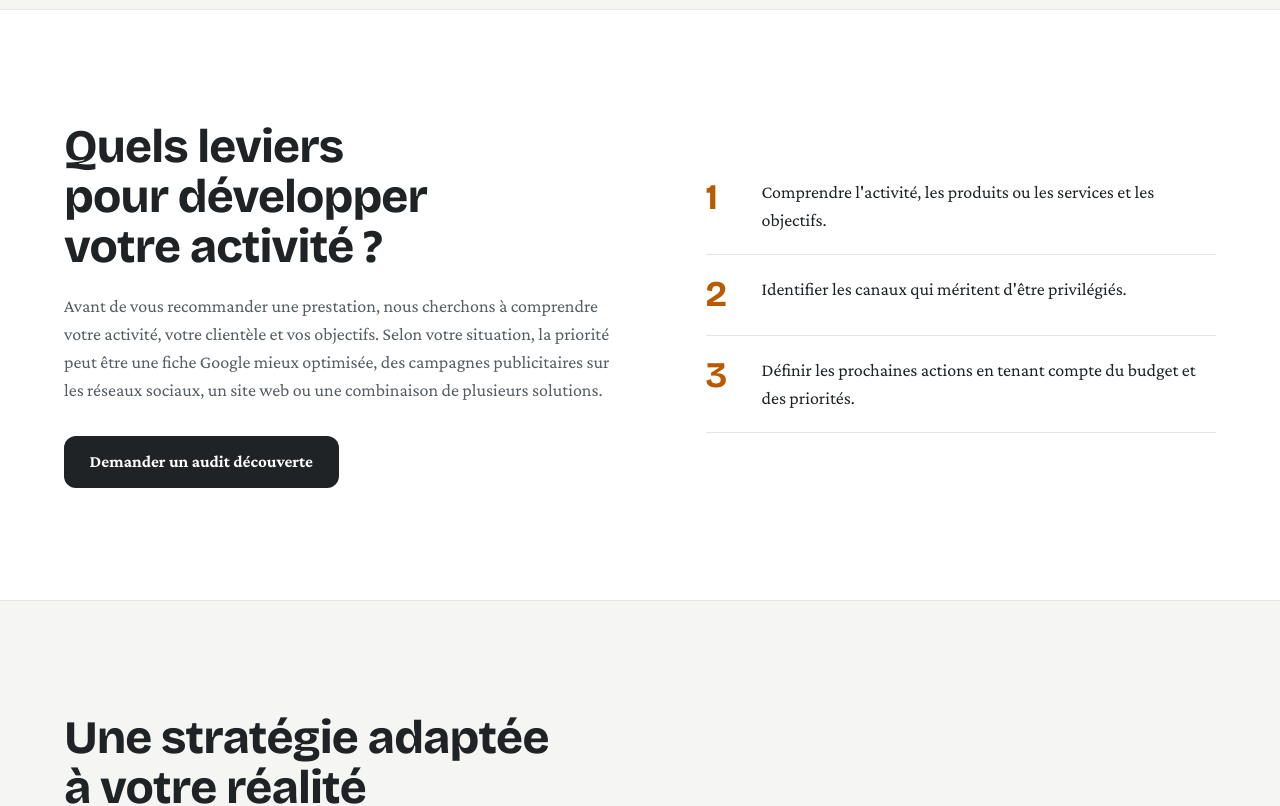
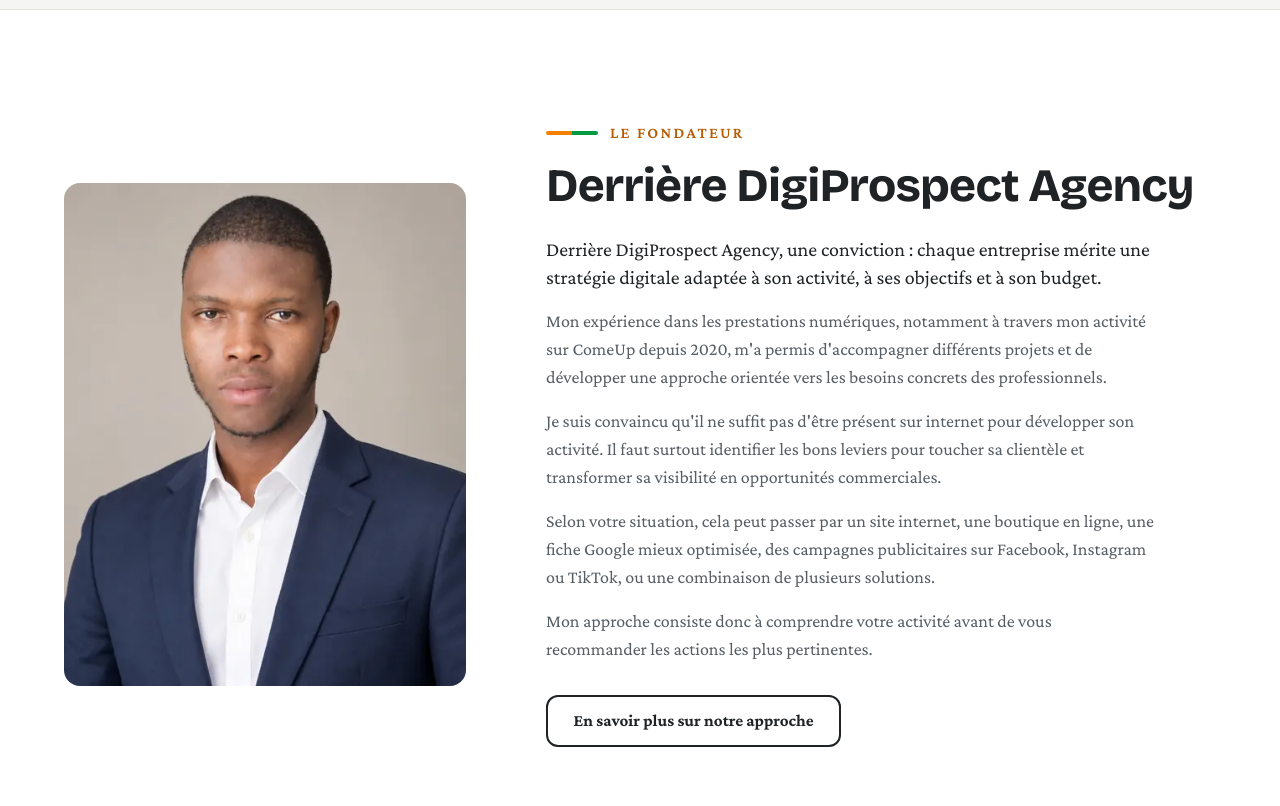
Before and after one commit to delsonlife/digiprospect-agency, a Next.js app: page / in a window 1280 px wide. Shown: the part 1720-2526 px from the top of the page. Built offline with nearby package versions, Linux system fonts and the light colour scheme; no server answers.

Commit message:
Section Le fondateur

```diff
--- a/src/app/page.tsx
+++ b/src/app/page.tsx
@@ -3,6 +3,7 @@ import Link from "next/link";
 import { ComeupSection } from "@/components/ComeupSection";
 import { CtaBand } from "@/components/CtaBand";
 import { Faq } from "@/components/Faq";
+import { FounderSection } from "@/components/FounderSection";
 import { FeatureCards, type Feature } from "@/components/FeatureCards";
 import { HeroLevers } from "@/components/HeroLevers";
 import { type IconName } from "@/components/Icon";
@@ -94,6 +95,8 @@ export default function HomePage() {
           <div className="mt-10"><FeatureCards items={serviceCards} cols={2} /></div>
         </div>
       </section>
+
+      <FounderSection />
 
       <section className="section">
         <div className="container-page grid gap-10 lg:grid-cols-[1.1fr_1fr] lg:gap-20">
--- /dev/null
+++ b/src/components/FounderSection.tsx
@@ -0,0 +1,50 @@
+import Link from "next/link";
+
+/** Présentation du fondateur (accueil). Texte fourni par le fondateur, à la première personne. */
+export function FounderSection() {
+  return (
+    <section className="section border-b border-line">
+      <div className="container-page grid items-center gap-10 md:grid-cols-[0.8fr_1.2fr] lg:grid-cols-[0.75fr_1.25fr] lg:gap-20">
+        <div className="mx-auto w-full max-w-[22rem] md:max-w-none">
+          {/* eslint-disable-next-line @next/next/no-img-element */}
+          <img
+            src="/images/portrait-fondateur-digiprospect-agency.webp"
+            srcSet="/images/portrait-fondateur-digiprospect-agency-480.webp 480w, /images/portrait-fondateur-digiprospect-agency.webp 800w"
+            sizes="(min-width: 1024px) 400px, (min-width: 768px) 40vw, 352px"
+            alt="Portrait du fondateur de DigiProspect Agency"
+            width={800}
+            height={1000}
+            loading="lazy"
+            decoding="async"
+            className="aspect-[4/5] w-full rounded-2xl object-cover"
+          />
+        </div>
+        <div>
+          <p className="flex items-center gap-3 text-sm font-semibold uppercase tracking-[0.14em] text-orange-deep">
+            <span className="tricolor-sm" aria-hidden="true" />
+            Le fondateur
+          </p>
+          <h2 className="mt-4 text-h2">Derrière DigiProspect Agency</h2>
+          <div className="prose-measure mt-6 space-y-4 text-lg text-ink-soft">
+            <p className="text-xl text-ink">
+              Derrière DigiProspect Agency, une conviction : chaque entreprise mérite une stratégie digitale adaptée à son activité, à ses objectifs et à son budget.
+            </p>
+            <p>
+              Mon expérience dans les prestations numériques, notamment à travers mon activité sur ComeUp depuis 2020, m'a permis d'accompagner différents projets et de développer une approche orientée vers les besoins concrets des professionnels.
+            </p>
+            <p>
+              Je suis convaincu qu'il ne suffit pas d'être présent sur internet pour développer son activité. Il faut surtout identifier les bons leviers pour toucher sa clientèle et transformer sa visibilité en opportunités commerciales.
+            </p>
+            <p>
+              Selon votre situation, cela peut passer par un site internet, une boutique en ligne, une fiche Google mieux optimisée, des campagnes publicitaires sur Facebook, Instagram ou TikTok, ou une combinaison de plusieurs solutions.
+            </p>
+            <p>Mon approche consiste donc à comprendre votre activité avant de vous recommander les actions les plus pertinentes.</p>
+          </div>
+          <div className="mt-8">
+            <Link href="/a-propos" className="btn btn-secondary">En savoir plus sur notre approche</Link>
+          </div>
+        </div>
+      </div>
+    </section>
+  );
+}
```
Also changed, not shown: public/images/portrait-fondateur-digiprospect-agency-480.webp (added), public/images/portrait-fondateur-digiprospect-agency.webp (added).
